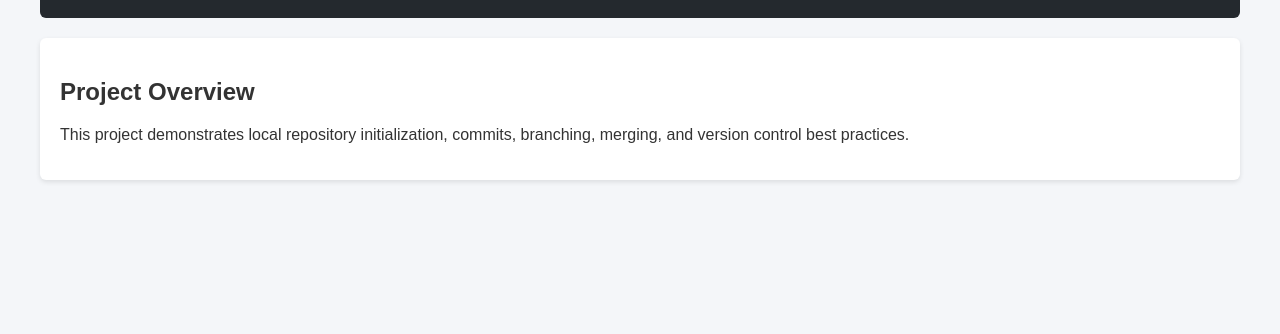
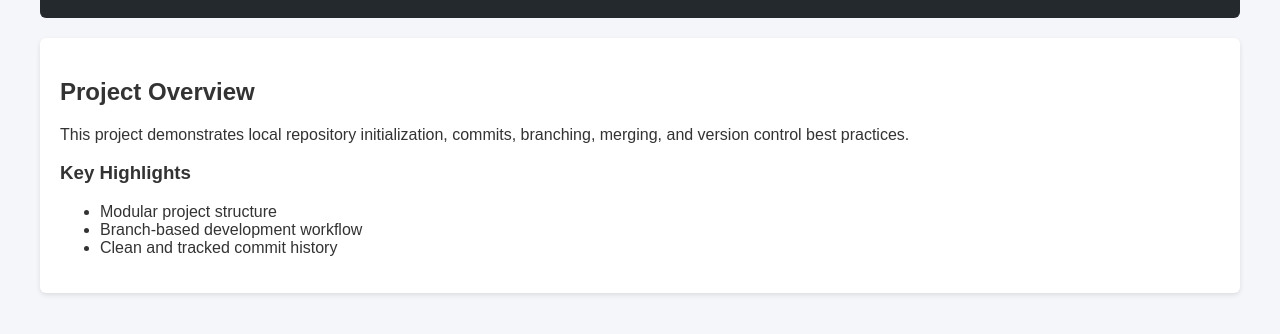
Before and after one commit to angelkumar427/git-workflow-assignment, a plain HTML site: page index.html in a window 1280 px wide. Shown: the part 160-494 px from the top of the page. Drawn offline with Linux system fonts and the light colour scheme.

Commit message:
Update index.html: Add Key Highlights section

```diff
--- a/index.html
+++ b/index.html
@@ -22,6 +22,14 @@
     <main>
         <h2>Project Overview</h2>
         <p>This project demonstrates local repository initialization, commits, branching, merging, and version control best practices.</p>
+        <section id="features">
+            <h3>Key Highlights</h3>
+            <ul>
+                <li>Modular project structure</li>
+                <li>Branch-based development workflow</li>
+                <li>Clean and tracked commit history</li>
+            </ul>
+        </section>
     </main>
 </body>
 </html>
```
